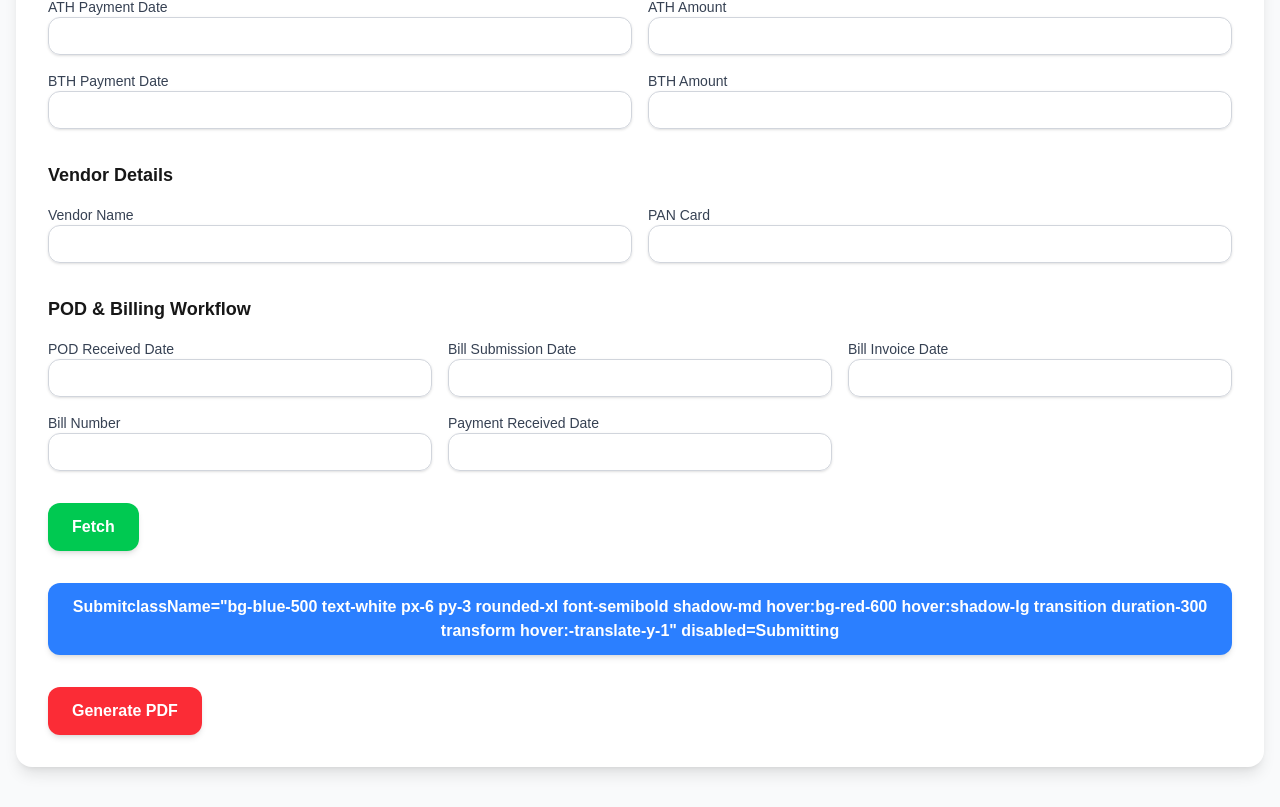
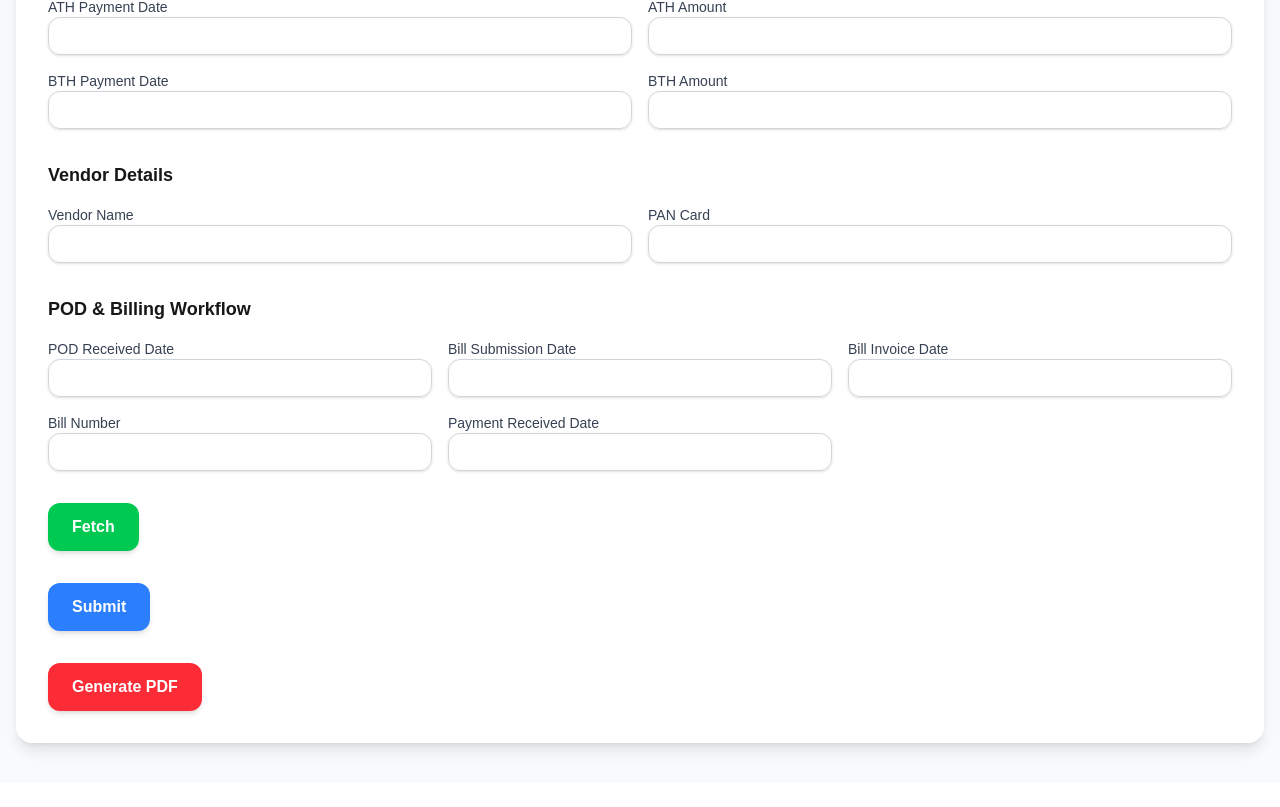
Before and after one commit to Imposter09/ARCH, a Next.js app: page /main in a window 1280 px wide. Shown: the part 2081-2888 px from the top of the page. After the commit the page ends 2864 px from the top, so only its background shows below. Built offline with nearby package versions, Linux system fonts and the light colour scheme.

Commit message:
fixed issue with submit button

```diff
--- a/app/main/page.js
+++ b/app/main/page.js
@@ -556,12 +556,7 @@ const inputClass =
               className="bg-blue-500 text-white px-6 py-3 rounded-xl font-semibold shadow-md hover:bg-blue-600 hover:shadow-lg transition duration-300 transform hover:-translate-y-1"
               disabled={pdfLoading}
             >
-
               {pdfLoading ? "Submitting" : "Submit"}
-              className="bg-blue-500 text-white px-6 py-3 rounded-xl font-semibold shadow-md hover:bg-red-600 hover:shadow-lg transition duration-300 transform hover:-translate-y-1"
-              disabled={pdfLoading}
-              {pdfLoading ? "Submit" : "Submitting"}
-
             </button>
 </div>
             {/* ADD THIS BUTTON: PDF Generation */}
```
